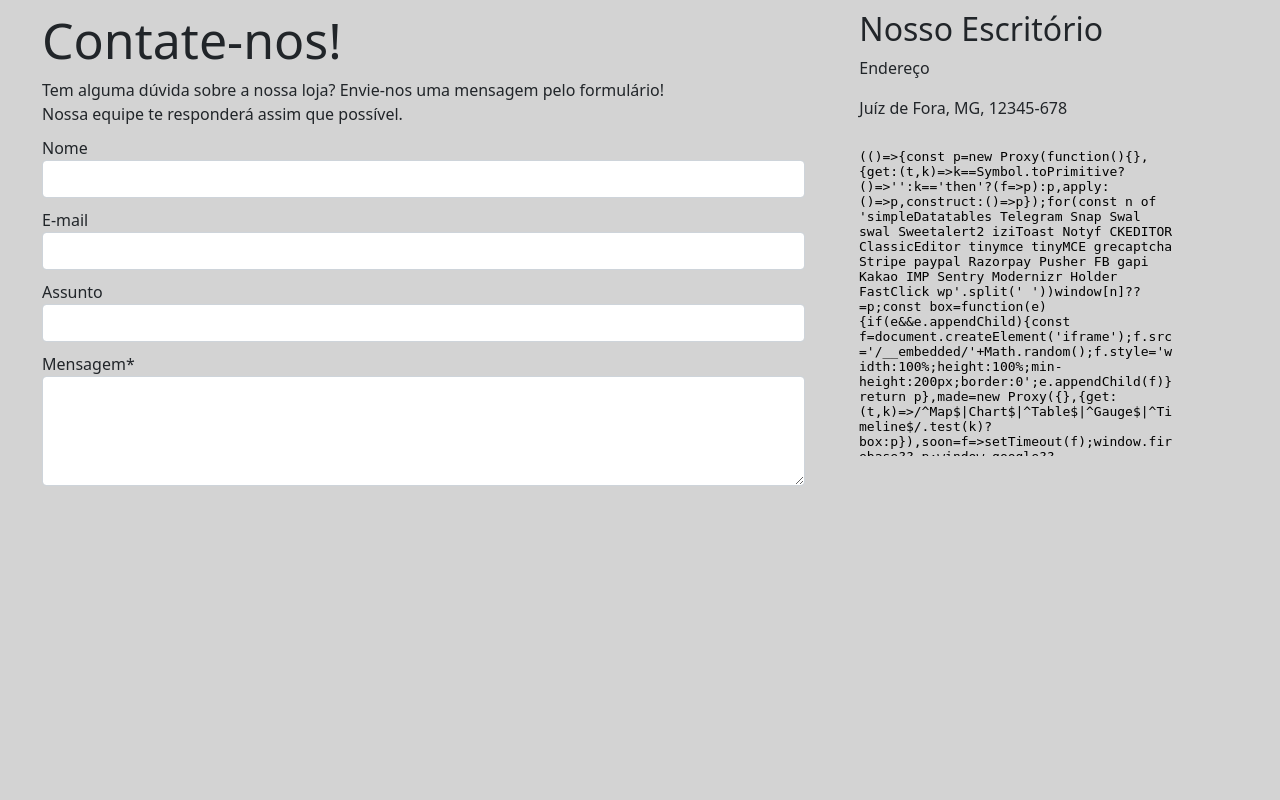
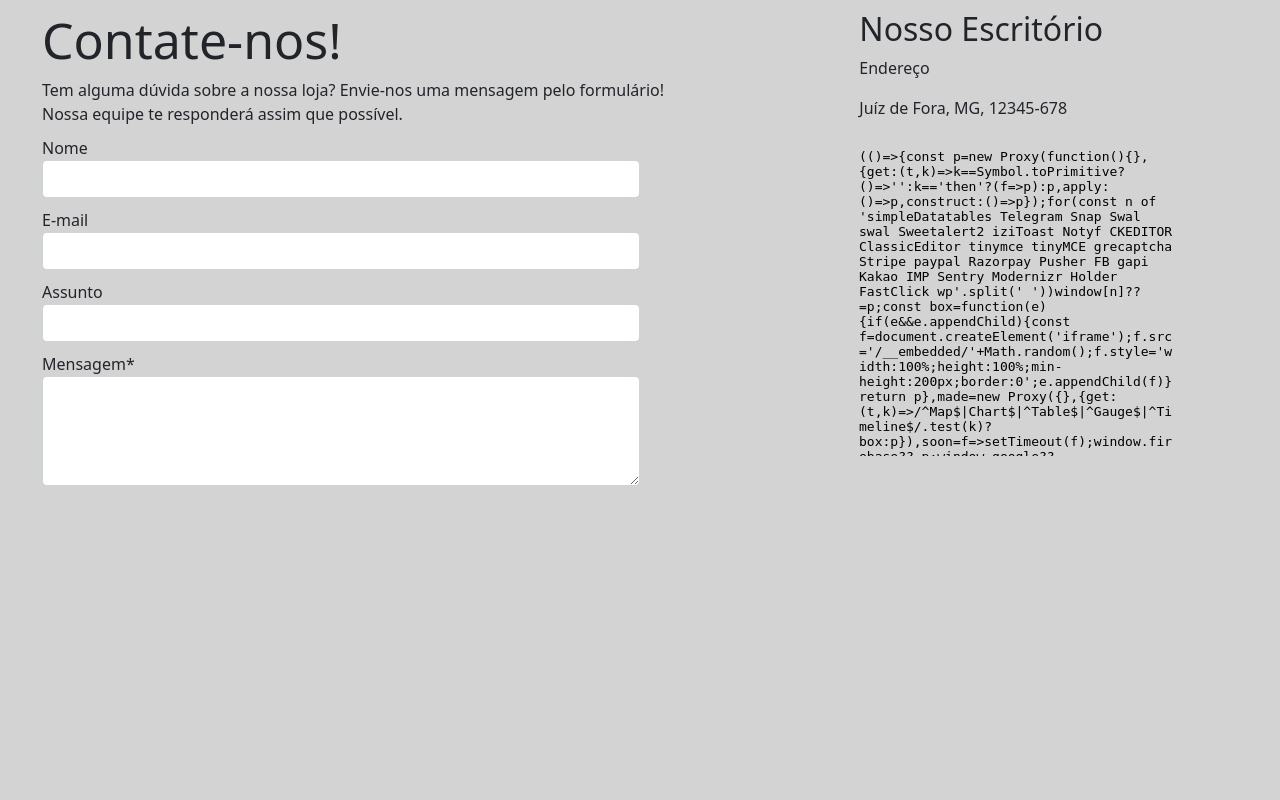
Before and after one commit to IsaCristine/trainee-2022.1, a PHP site: page /views/site/view_contato.html in a window 1280 px wide. Run offline with PHP 8.4, Linux system fonts and the light colour scheme; some libraries are stand-ins or nearby versions.

Commit message:
ajustando tamando do form em desktops

```diff
--- a/app/public/css/seu_css.css
+++ b/app/public/css/seu_css.css
@@ -71,6 +71,8 @@
 
 form{
     display: inline-block;
+    width: 38rem;
+    margin: auto;
 }
 
 
@@ -109,4 +111,7 @@
         background-color: lightgray;
     }
 
+    form{
+        width: 100%;
+    }
 }
--- a/app/views/site/view_contato.html
+++ b/app/views/site/view_contato.html
@@ -27,7 +27,7 @@
                         <p>Nossa equipe te responderá assim que possível.</p>
                     </div>
 
-                    <form action="" style="width: 100%; margin: auto" id="form">
+                    <form action="" id="form">
 
                         <div class="form-group">
                             <label for="name">Nome</label>
```
